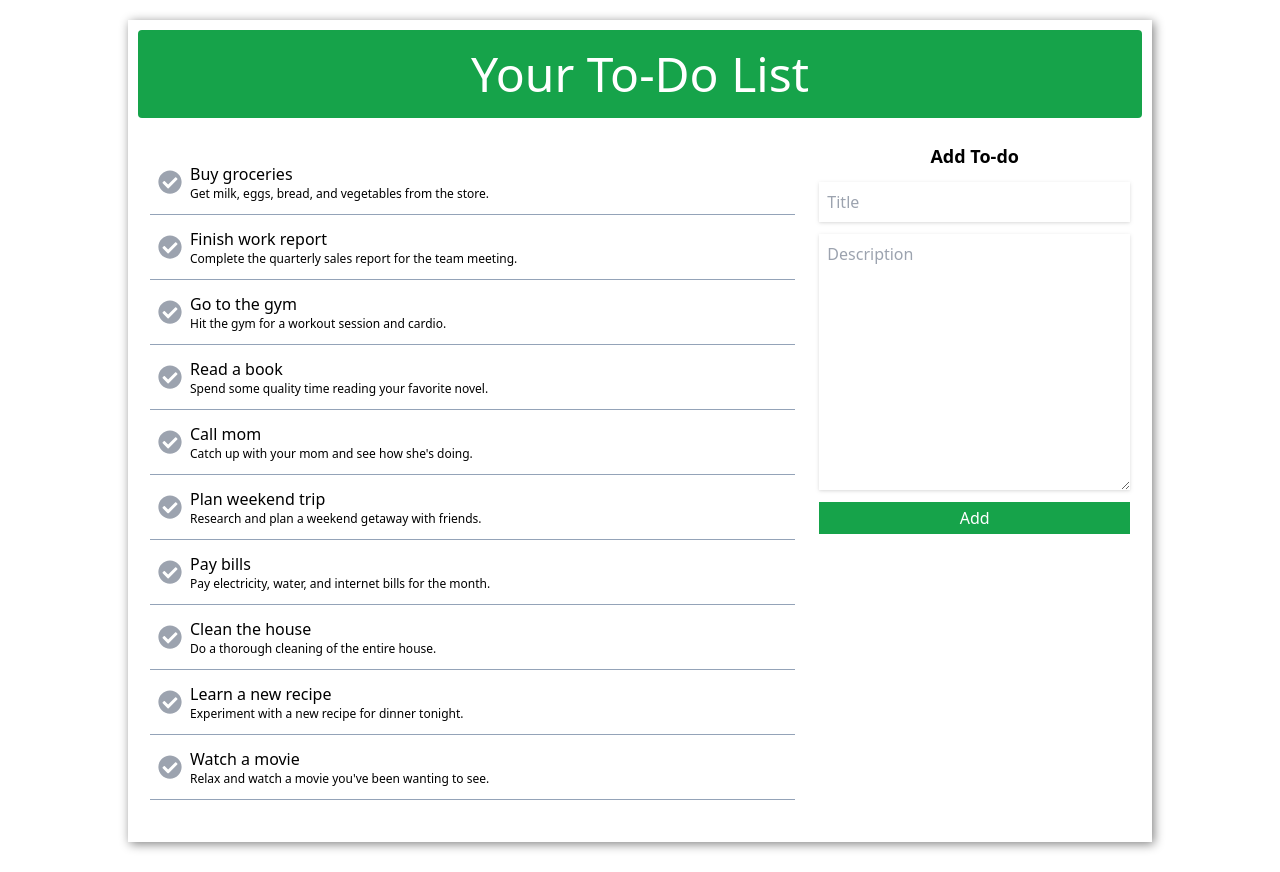
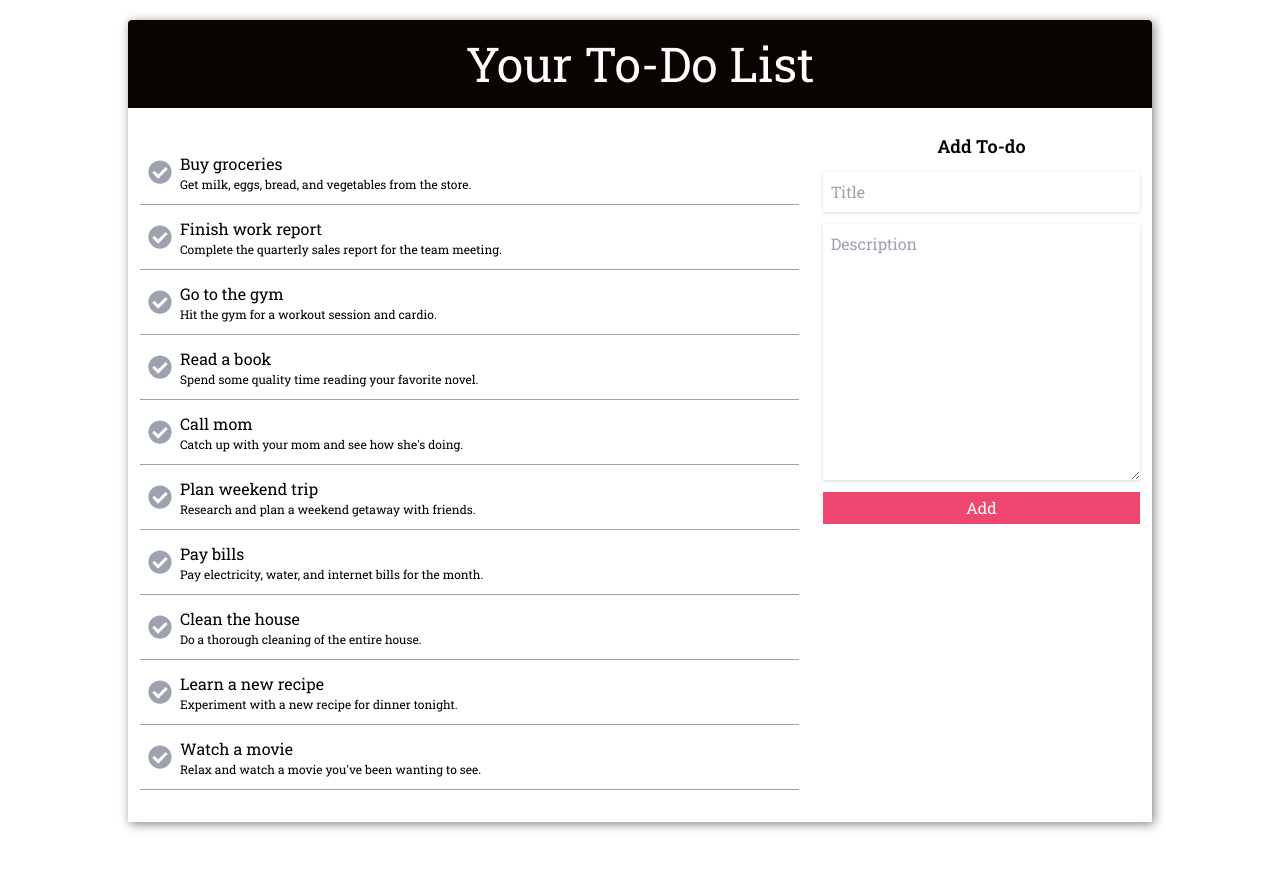
Before and after one commit to rennjay/react-to-do, a React (Create React App) app: page / in a window 1280 px wide. Built offline with nearby package versions, Linux system fonts and the light colour scheme.

Commit message:
Add styles

```diff
--- a/src/App.css
+++ b/src/App.css
@@ -1,6 +1,10 @@
+@import url('https://fonts.googleapis.com/css2?family=Roboto+Slab:wght@200;300;400;500;600&display=swap');
+
+body{
+  font-family: 'Roboto Slab', serif;
+}
 main {
   box-shadow: 2px 2px 10px gray;
-  padding: 10px;
   margin-bottom: 30px;
 }
 
@@ -12,3 +16,19 @@ main {
   transition: ease-out 0.2s;
   background-color: aliceblue;
 }
+
+.bg-main {
+  background-color: #090302;
+}
+
+.bg-secondary {
+  background-color: #EF476F;
+}
+
+.bg-tertiary {
+  background-color: #EFC88B;
+}
+
+.text-secondary {
+  color: #EF476F;
+}
--- a/src/App.js
+++ b/src/App.js
@@ -101,7 +101,7 @@ const titleField = useRef(null);
 
   return (
     <main className='max-w-5xl mx-auto mt-5'>
-      <h1 className='text-5xl text-center bg-green-600 p-5 rounded text-white'>Your To-Do List</h1>
+      <h1 className='text-5xl text-center bg-main p-5 rounded-t text-white'>Your To-Do List</h1>
       <div className='flex justify-between'>
         <section className="left p-3 w-2/3">
           <ListOfTask todoList={todoList} handleCompleteTodo={handleCompleteTodo} handleTaskDelete={handleTaskDelete} handleTaskEdit={handleTaskEdit} />
--- a/src/components/TaskItem.js
+++ b/src/components/TaskItem.js
@@ -17,7 +17,7 @@ const handleMouseLeave = (e) => {
             onMouseOver={handleMouseOver} onMouseLeave={handleMouseLeave}>
             <div className="task-item-content flex w-full" onClick={(event) => handleCompleteTodo(event, todo)}>
                 <div className="flex justify-items-center items-center px-2">
-                    <FaCheckCircle className={'text-2xl ' + (todo.isCompleted ? 'text-green-600' : 'text-gray-400')} />
+                    <FaCheckCircle className={'text-2xl ' + (todo.isCompleted ? 'text-secondary' : 'text-gray-400')} />
                 </div>
                 <div>
                     <div className="TaskItemHeader flex">
--- a/src/components/TodoForm.js
+++ b/src/components/TodoForm.js
@@ -5,8 +5,8 @@ const TodoForm = ({handleTodoAdd, handleTitleChange, title, handleDescriptionCha
             <h1 className="mb-3 text-center text-lg mt-3 font-semibold">{(!isEditMode ? 'Add':'Edit') + ' To-do'}</h1>
             <input ref={titleField} onChange={handleTitleChange} value={title} type="text" name="title" id="title" placeholder="Title" className="mb-3 drop-shadow p-2"/>
             <textarea onChange={handleDescriptionChange} value={description} name="description" id="description" cols="30" rows="10" placeholder="Description" className="mb-3 drop-shadow p-2"></textarea>
-            <button type="submit" className="bg-green-600 py-1 text-white text-l">Add</button>
-            {isEditMode ? <button onClick={handleCancelEdit} className="bg-yellow-600 py-1 text-white text-l mt-3">Cancel</button> : null}
+            <button type="submit" className="bg-secondary py-1 text-white text-l">Add</button>
+            {isEditMode ? <button onClick={handleCancelEdit} className="bg-tertiary py-1 text-white text-l mt-3">Cancel</button> : null}
         </form>
     );
 };
```
